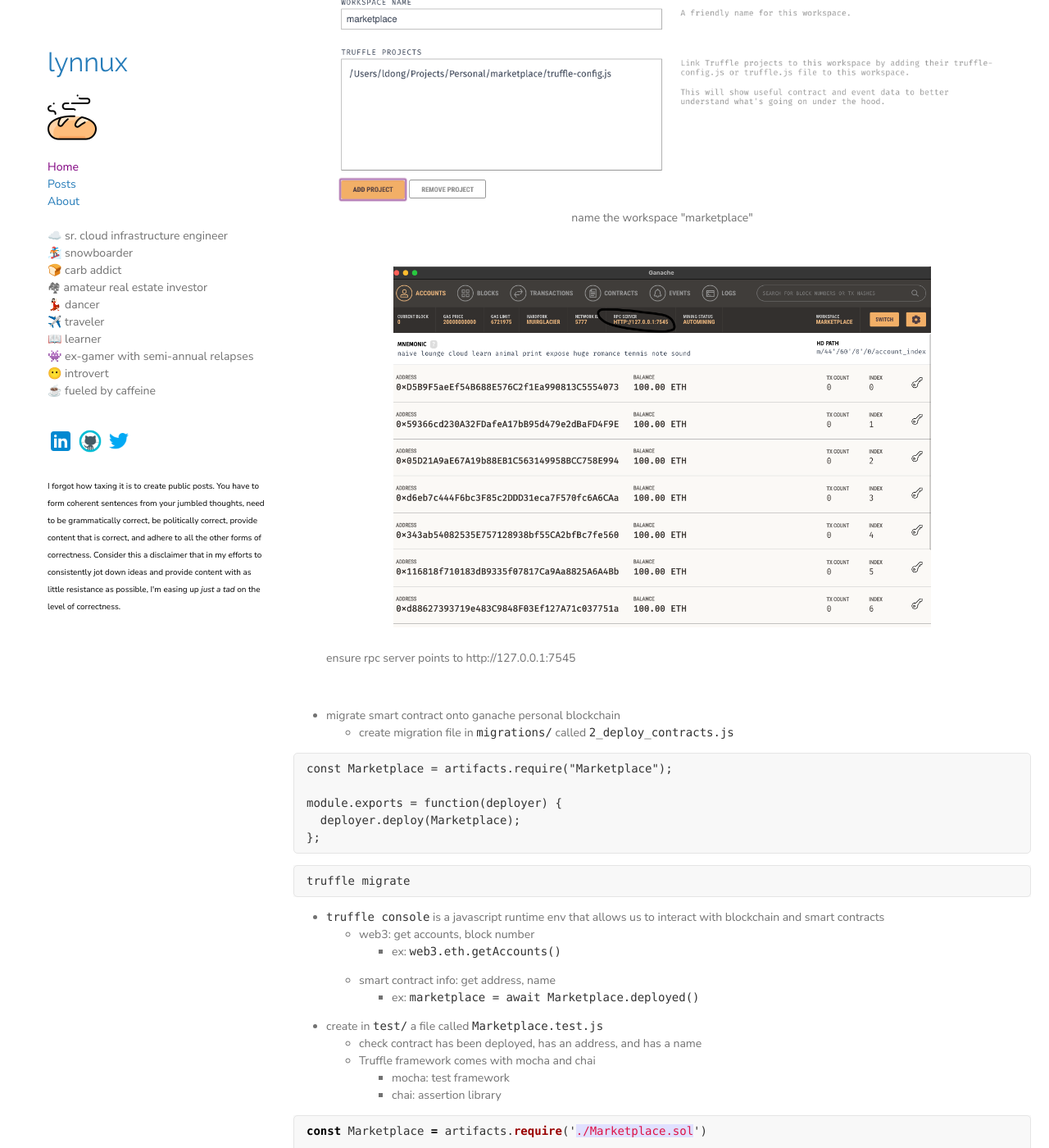
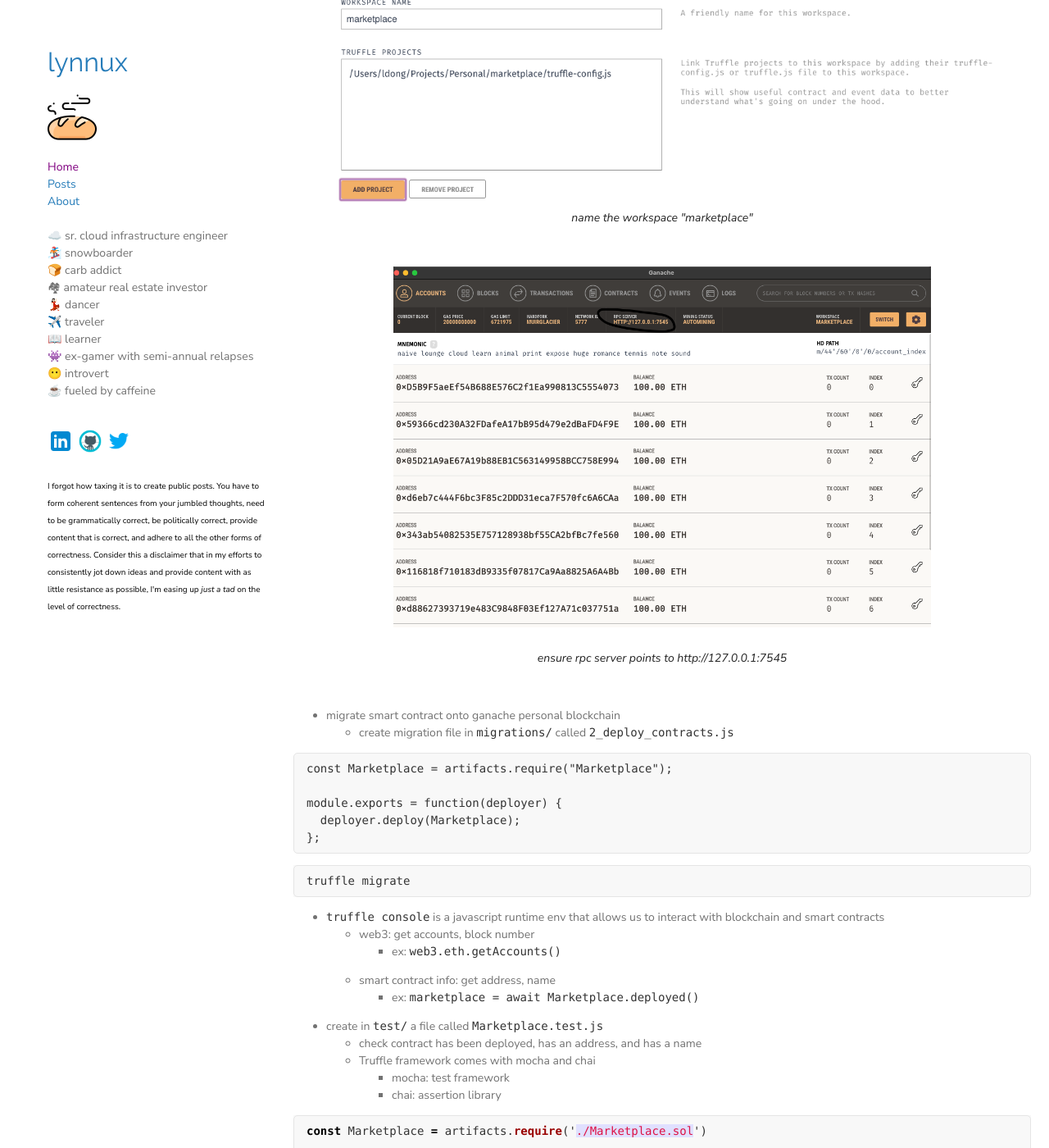
Before and after one commit to Lynty/lynty.github.io, a Jekyll site: the page built from index.html, in a window 1280 px wide and 1400 px high, scrolled down 1510 px. Shown: the whole window at 82% size. Built offline with Jekyll 4.4.1, drawn with Linux system fonts in a browser that asks for light colours; a script that is not in the unit is left out; the repository's description, which GitHub fills in, is left out.

Commit message:
Add css for image captions

```diff
--- a/_sass/jekyll-theme-minimal.scss
+++ b/_sass/jekyll-theme-minimal.scss
@@ -108,6 +108,12 @@
 
 img {
   max-width:100%;
+}
+
+figure {
+  text-align: center;
+  color:#222;
+  font-style: italic;
 }
 
 kbd {
```
